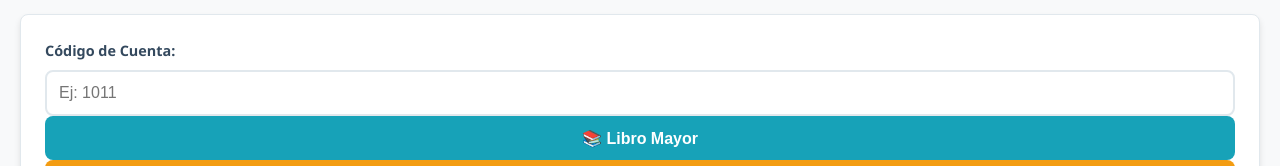
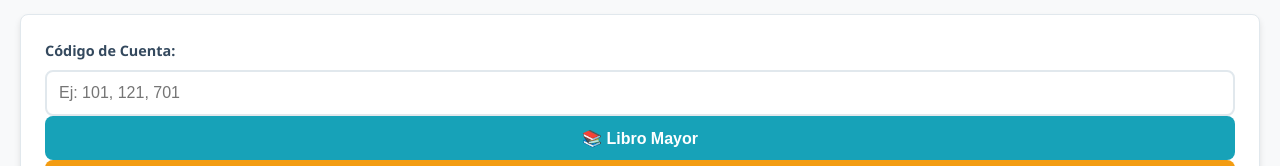
Before and after one commit to alexanderhuahuacccapacc/despliegue_pcge_FRONESTD, a plain HTML site: page index.html in a window 1280 px wide. Shown: the part 1965-2131 px from the top of the page. Drawn offline with Linux system fonts and the light colour scheme; no server answers.

Commit message:
holaa_1_2

```diff
--- a/index.html
+++ b/index.html
@@ -177,7 +177,7 @@
                 <div class="card">
                     <div class="form-group">
                         <label for="codigoCuenta">Código de Cuenta:</label>
-                        <input type="text" id="codigoCuenta" placeholder="Ej: 1011">
+                        <input type="text" id="codigoCuenta" placeholder="Ej: 101, 121, 701">
                         <button onclick="consultarLibroMayor()" class="btn btn-info">
                             📚 Libro Mayor
                         </button>
```
